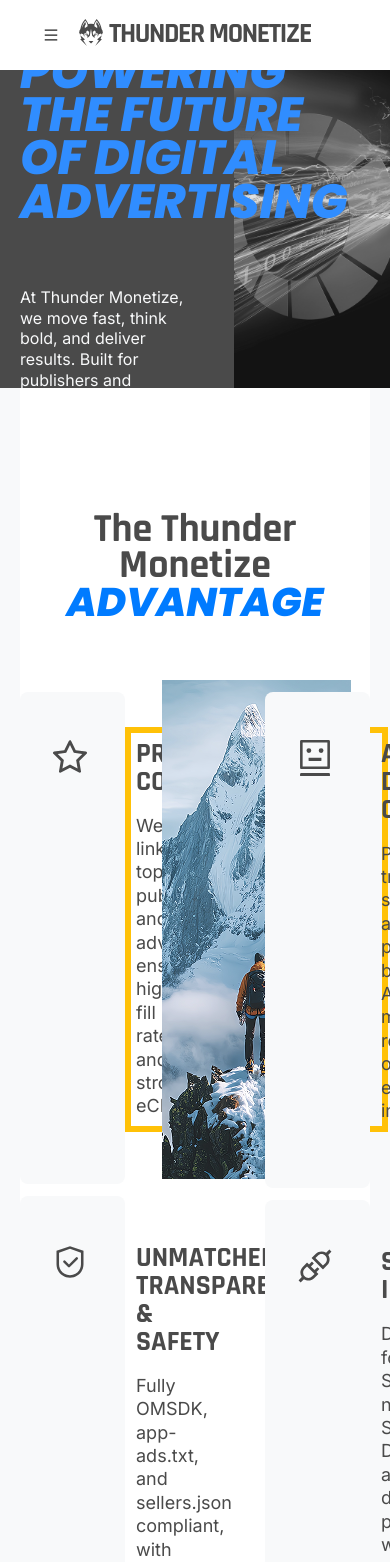
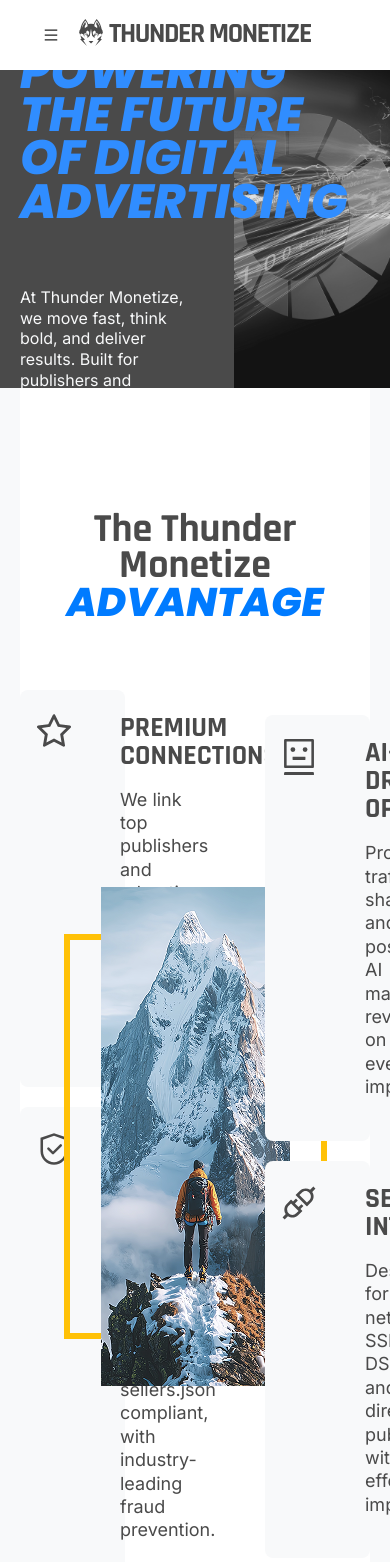
Before and after one commit to jwong65/vite-react-site, a React (Vite) app: page /about in a window 390 px wide. Shown: the top 1562 px of the page. Built offline with nearby package versions, Linux system fonts and the light colour scheme.

Commit message:
Added styling to text-boxes in 1024px so it looks the same

```diff
--- a/src/pages/about.css
+++ b/src/pages/about.css
@@ -426,5 +426,32 @@
         font-size: 16px;
         max-width: 90%;
     }
+    .about-content-container {
+        display: flex;
+        align-items: stretch;
+        justify-content: center;
+    }
+    .about-left-content,
+    .about-right-content {
+        display: flex;
+        flex-direction: column;
+        justify-content: center;
+        width: 30%;
+    }
+
+    .about-center-graphic {
+        width: 40%;
+        display: flex;
+        align-items: center;
+        justify-content: center;
+    }
+    .text-box {
+        display: flex;
+        flex-direction: row;
+        align-items: flex-start;
+        padding: 24px 16px;
+        margin: 10px 0;
+        box-sizing: border-box;
+    }
 
 }
```
